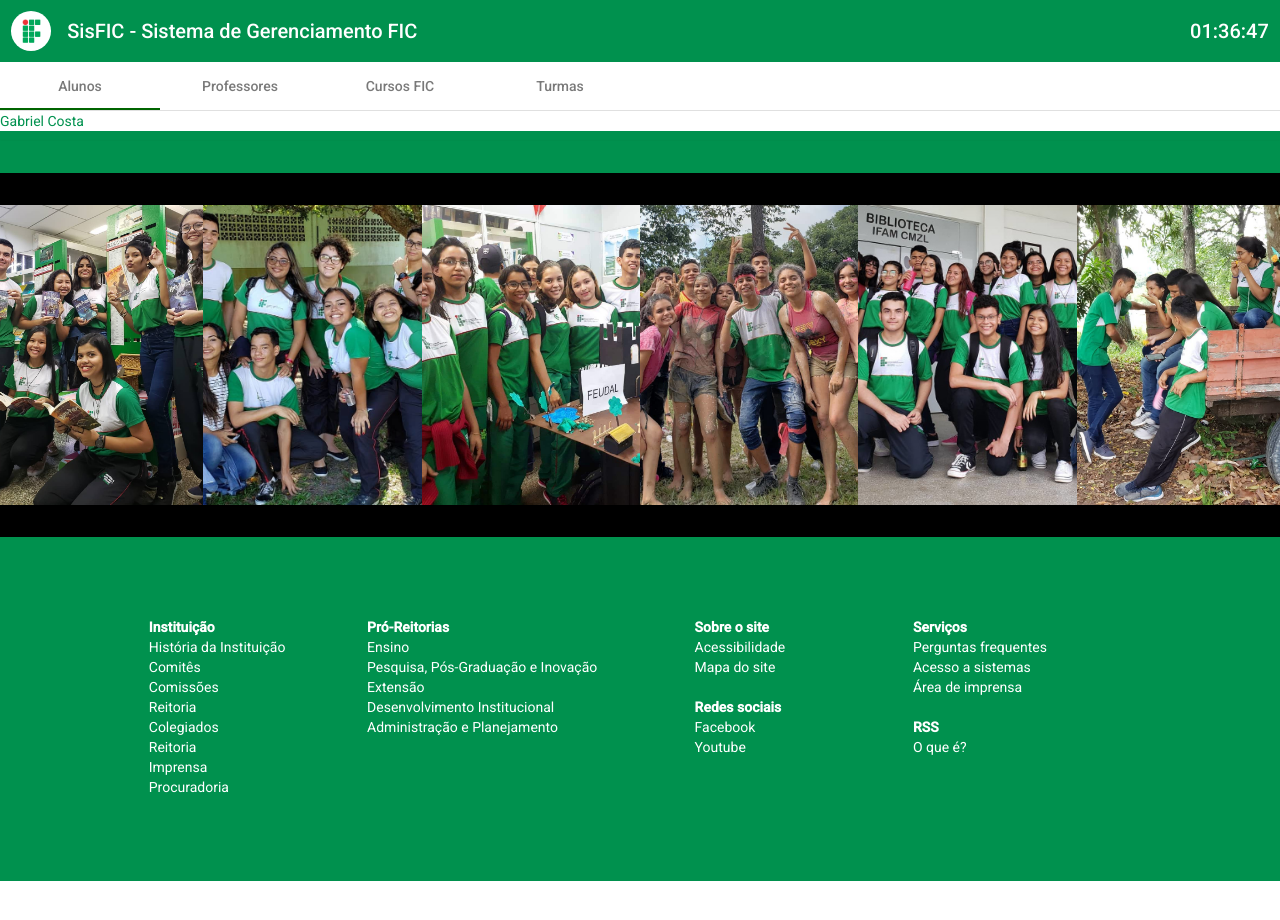
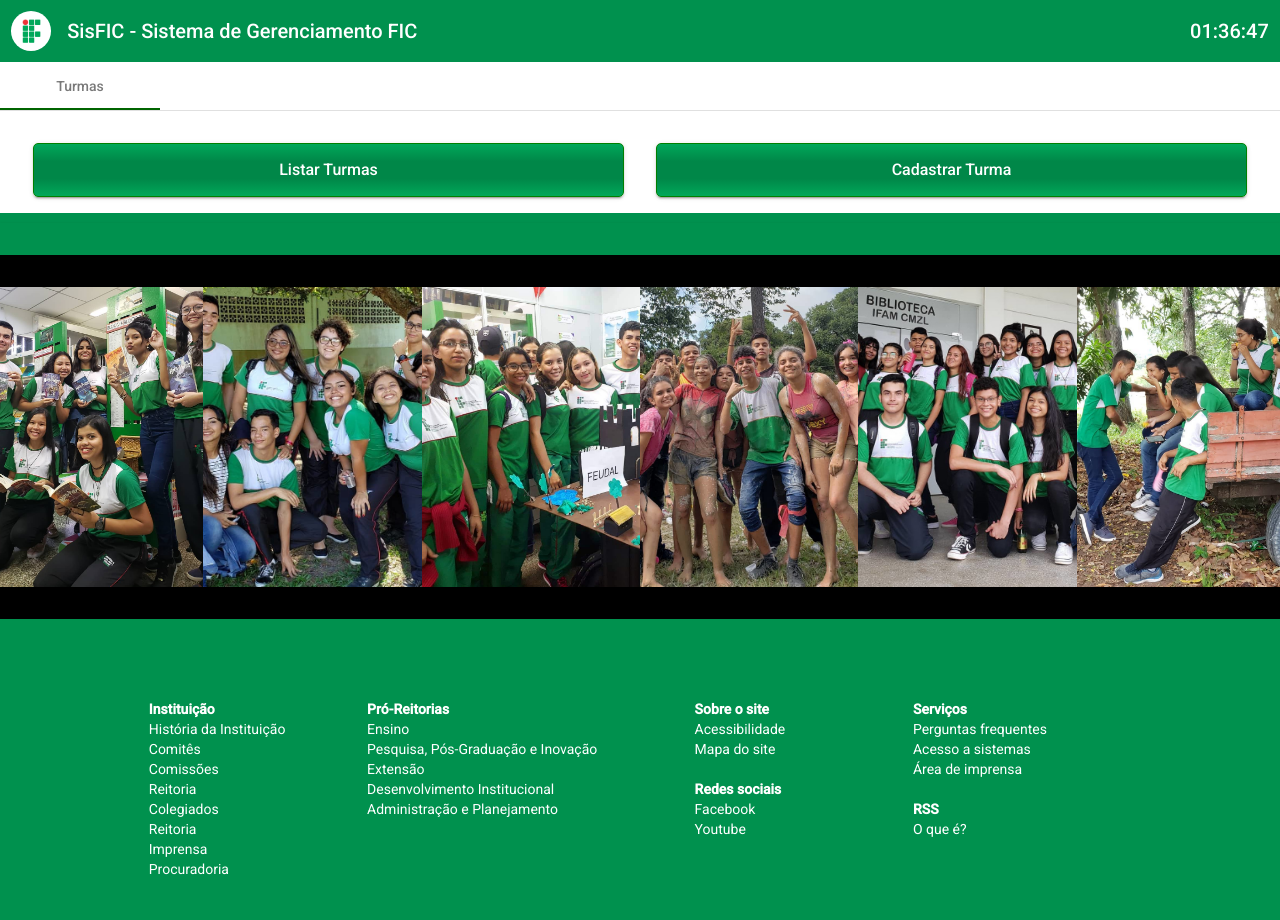
Before and after one commit to perotedev/dsw-crud, an Angular app in the folder frontend/: page / in a window 1280 px wide. Shown: the top 920 px of the page. Before the commit the page ends 881 px from the top, so only its background shows below. Built offline with nearby package versions, Linux system fonts and the light colour scheme.

Commit message:
[FRONTEND]feat: removido a exibição dos componentes cursosFic, alunos e professores pois não estão completos

```diff
--- a/frontend/src/app/app.component.html
+++ b/frontend/src/app/app.component.html
@@ -13,9 +13,9 @@
 </div>
 
 <mat-tab-group (selectedTabChange)="goTo($event)">
-  <mat-tab label="Alunos"> Gabriel Costa </mat-tab>
+  <!-- <mat-tab label="Alunos"> Gabriel Costa </mat-tab>
   <mat-tab label="Professores"> Thalles Kaik </mat-tab>
-  <mat-tab label="Cursos FIC"> <app-cursos-fic></app-cursos-fic> </mat-tab>
+  <mat-tab label="Cursos FIC"> <app-cursos-fic></app-cursos-fic> </mat-tab> -->
   <mat-tab label="Turmas"> <app-turmas></app-turmas> </mat-tab>
 </mat-tab-group>
 
```
